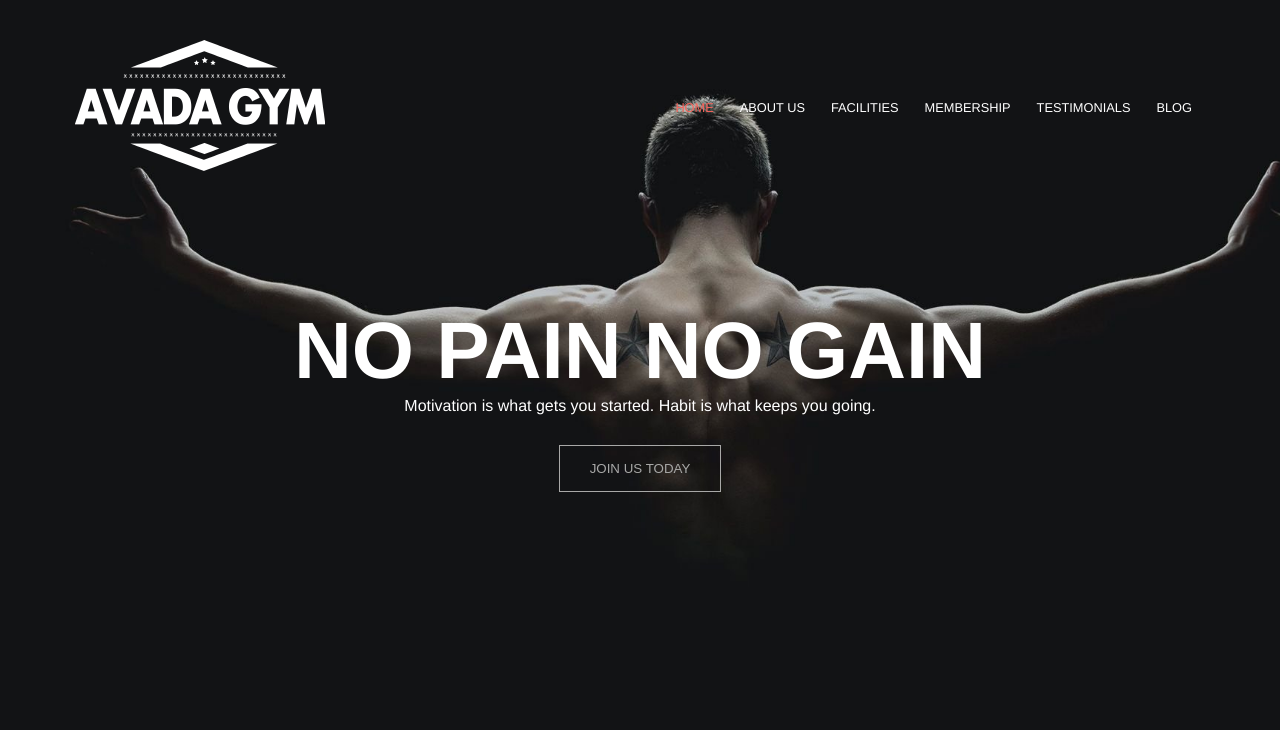
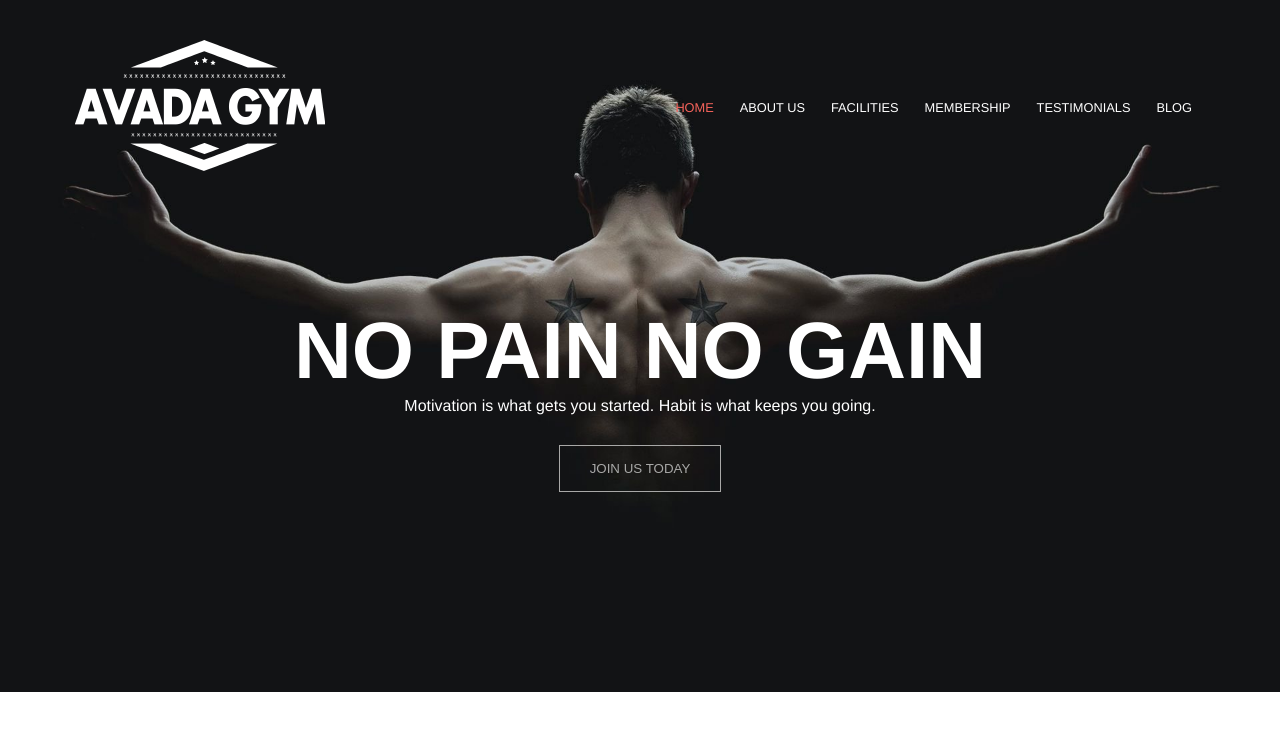
Before and after one commit to lollobianco/proj-html-vuejs, a Vue app: page / in a window 1280 px wide. Shown: the top 730 px of the page. Built offline with nearby package versions, Linux system fonts and the light colour scheme.

Commit message:
Header completato

```diff
--- a/src/components/HeaderJoin.vue
+++ b/src/components/HeaderJoin.vue
@@ -20,7 +20,7 @@
    align-items: center;
    text-align: center;
    color: white;
-   padding-bottom: 150px;
+   padding-bottom: 200px;
 }
 
 .title{
--- a/src/components/HeaderSection.vue
+++ b/src/components/HeaderSection.vue
@@ -1,13 +1,13 @@
 <template>
   <div>
 
-    <div id="header-background">
+      <div id="header-background">
 
-      <HeaderNav :headerNavArray="headerNav"/>
+        <HeaderNav :headerNavArray="headerNav"/>
 
-      <HeaderJoin/>
+        <HeaderJoin/>
 
-    </div>
+      </div>
 
   </div>
 </template>
@@ -79,7 +79,6 @@ export default {
   background-repeat: no-repeat;
   background-size: cover;
   width: 100%;
-  height: 100vh;
 }
 
 </style>
```
